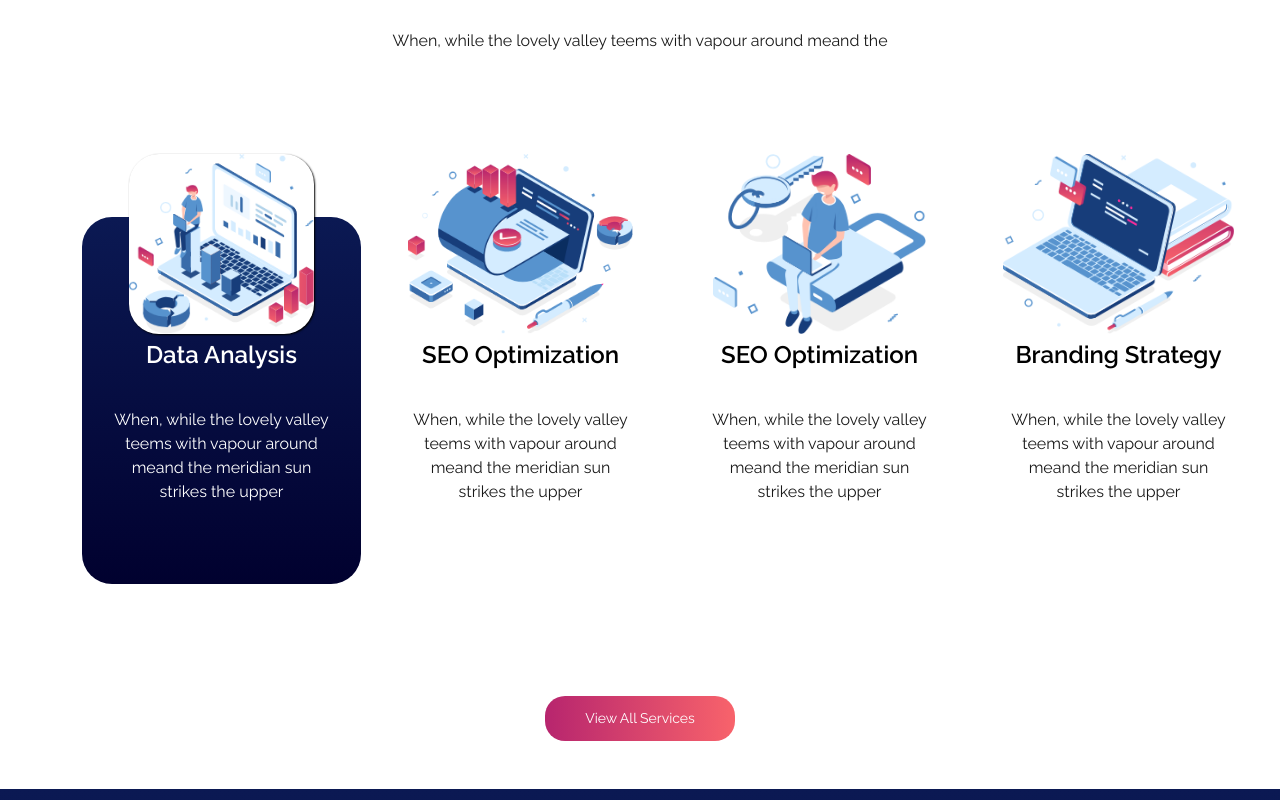
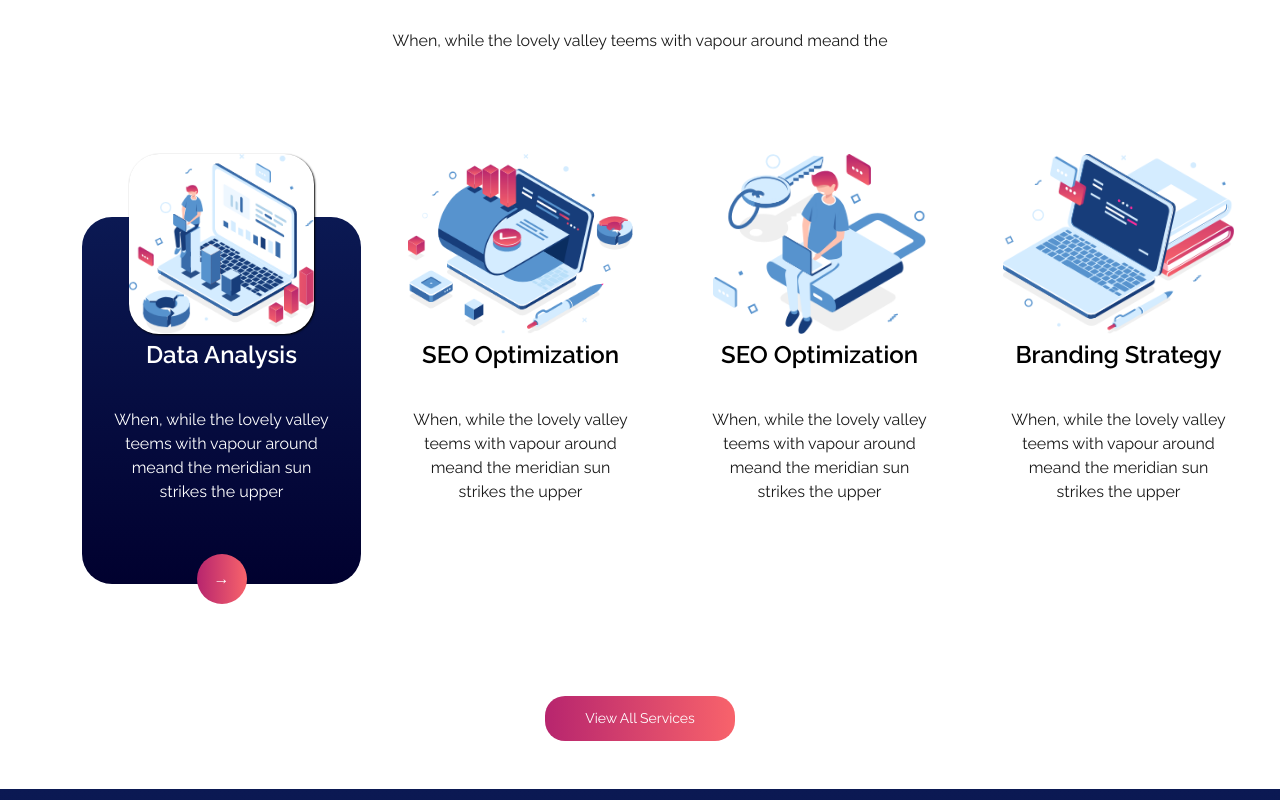
Before and after one commit to Evanflow89/proj-html-vuejs, a Vue app: page / in a window 1280 px wide. In both pictures the pointer is over the item 221 px from the left and 1257 px from the top of the page. Shown: the part 857-1657 px from the top of the page. Built offline with nearby package versions, Linux system fonts and the light colour scheme.

Commit message:
First hover cards effect complete

```diff
--- a/src/components/sections/WeDoCards.vue
+++ b/src/components/sections/WeDoCards.vue
@@ -89,6 +89,18 @@ export default {
     }
   }
 
+  ul li:hover::after {
+    content: "\2192";
+    color: var(--primary-color);
+    background-image: linear-gradient(to right, #b7256e, #f8636b);
+    height: 3.125rem;
+    width: 3.125rem;
+    line-height: 3.125rem;
+    border-radius: 50%;
+    position: absolute;
+    bottom: -20px;
+  }
+
   h4 {
     font-weight: 600;
     padding-top: 6.25rem;
```
